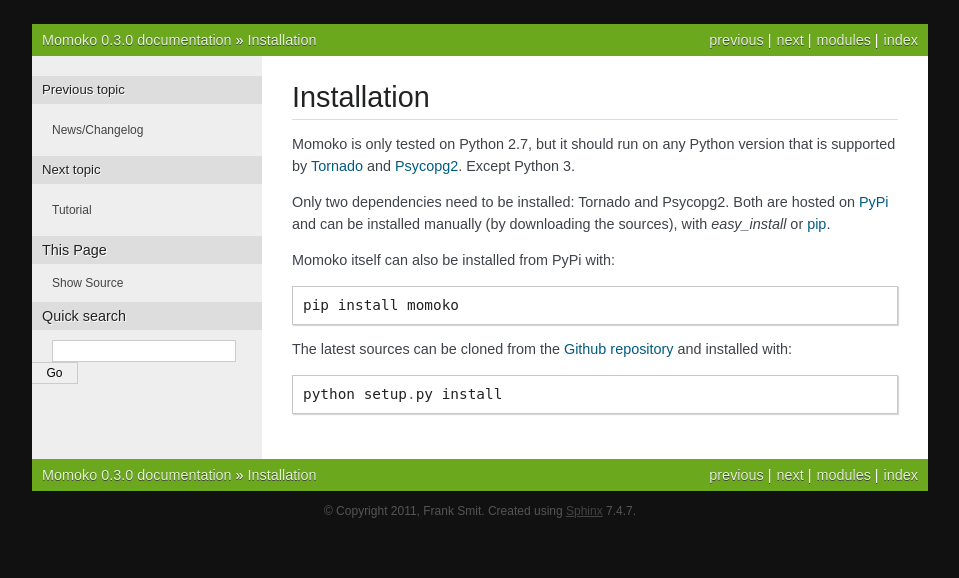
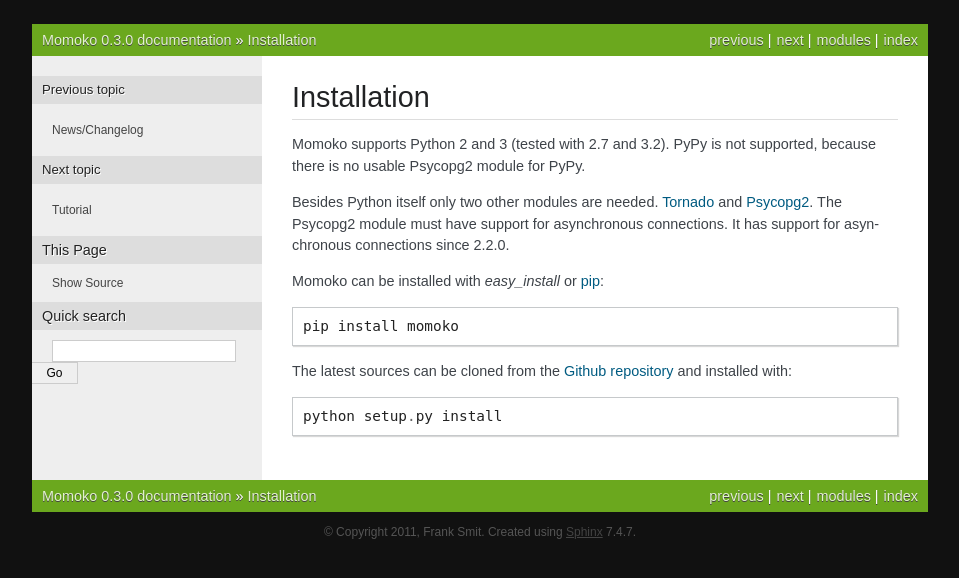
Before and after one commit to FSX/momoko, a Sphinx documentation site: the page built from docs/installation.rst, in a window 1280 px wide. Shown: the top 578 px of the page, without its empty margins (160-1119 px from the left). Built offline with Sphinx 7.4.7, drawn with Linux system fonts in a browser that asks for light colours.

Commit message:
Updated documentation. The tutorial and API docs need to be updated later.

```diff
--- a/docs/installation.rst
+++ b/docs/installation.rst
@@ -1,16 +1,16 @@
 Installation
 ============
 
-Momoko is only tested on Python 2.7, but it should run on any Python version
-that is supported by `Tornado`_ and `Psycopg2`_. Except Python 3.
+Momoko supports Python 2 and 3 (tested with 2.7 and 3.2). PyPy is not
+supported, because there is no usable Psycopg2 module for PyPy.
 
-Only two dependencies need to be installed: Tornado and Psycopg2. Both  are
-hosted on `PyPi`_ and can be installed manually (by downloading the sources),
-with *easy_install* or `pip`_.
+Besides Python itself only two other modules are needed. Tornado_ and
+Psycopg2_. The Psycopg2 module must have support for asynchronous connections.
+It has support for asynchronous connections since 2.2.0.
 
-Momoko itself can also be installed from PyPi with::
+Momoko can be installed with *easy_install* or pip_::
 
-   pip install momoko
+	pip install momoko
 
 The latest sources can be cloned from the `Github repository`_ and
 installed with::
@@ -20,6 +20,5 @@
 
 .. _Tornado: http://www.tornadoweb.org/
 .. _Psycopg2: http://initd.org/psycopg/
-.. _PyPi: http://pypi.python.org/pypi
 .. _pip: http://www.pip-installer.org/
 .. _Github repository: https://github.com/FSX/momoko
--- a/docs/news.rst
+++ b/docs/news.rst
@@ -6,7 +6,7 @@
 ------------------
 
 * Renamed ``momoko.Momoko`` to ``momoko.Client``.
-* Programming in blocking-style is now possible with ``AdispClient`.
+* Programming in blocking-style is now possible with ``AdispClient``.
 * Support for Python 3 has been added.
 
 
--- a/docs/tutorial.rst
+++ b/docs/tutorial.rst
@@ -1,8 +1,7 @@
 Tutorial
 ========
 
-This tutorial shows some simple examples. More information will be added in
-the future.
+See the :ref:`api` for a more detailed decription of all methods.
 
 
 Connecting
```
Also changed, not shown: docs/index.rst (+10 -1 lines), 1 other file.
